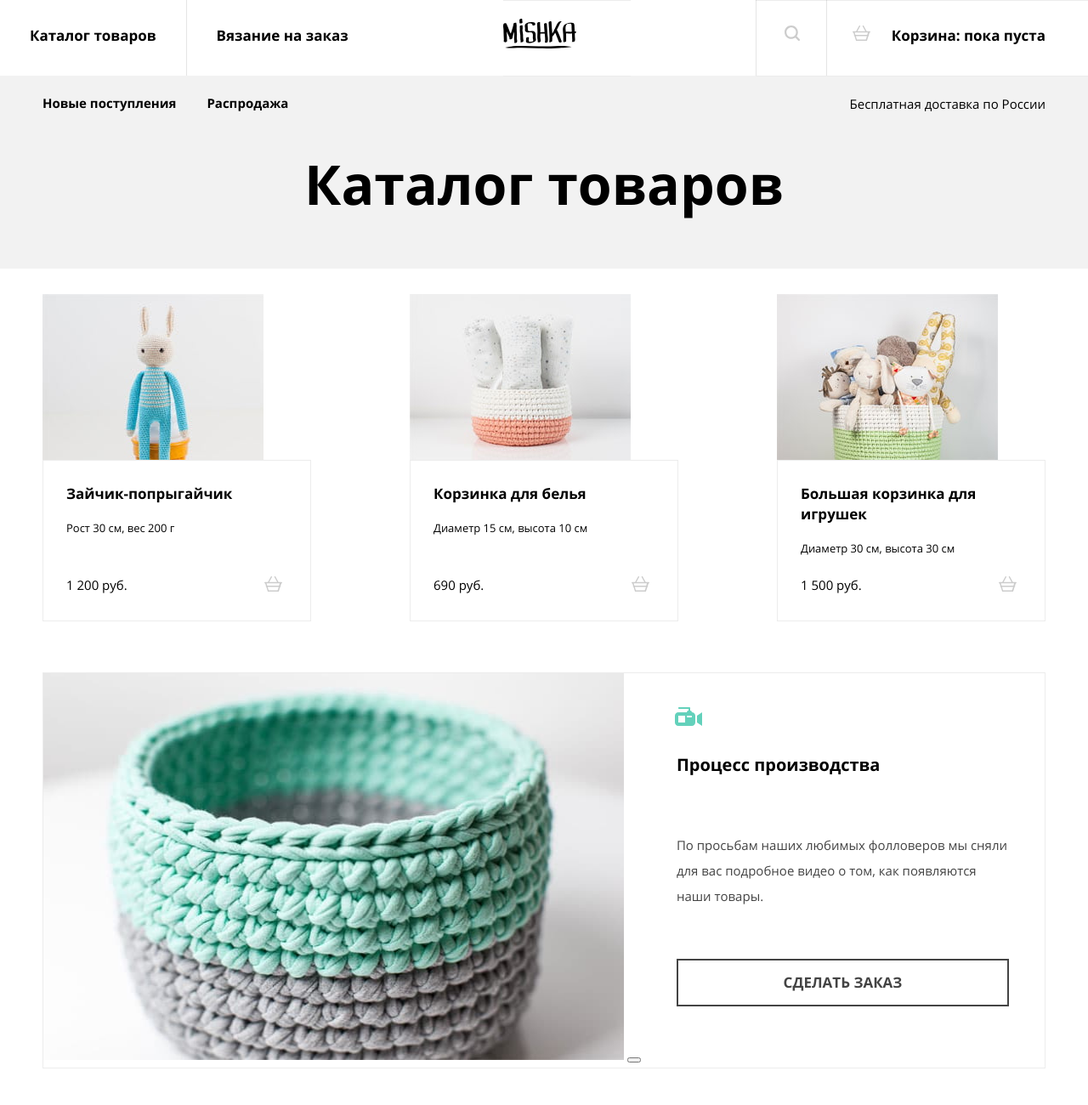
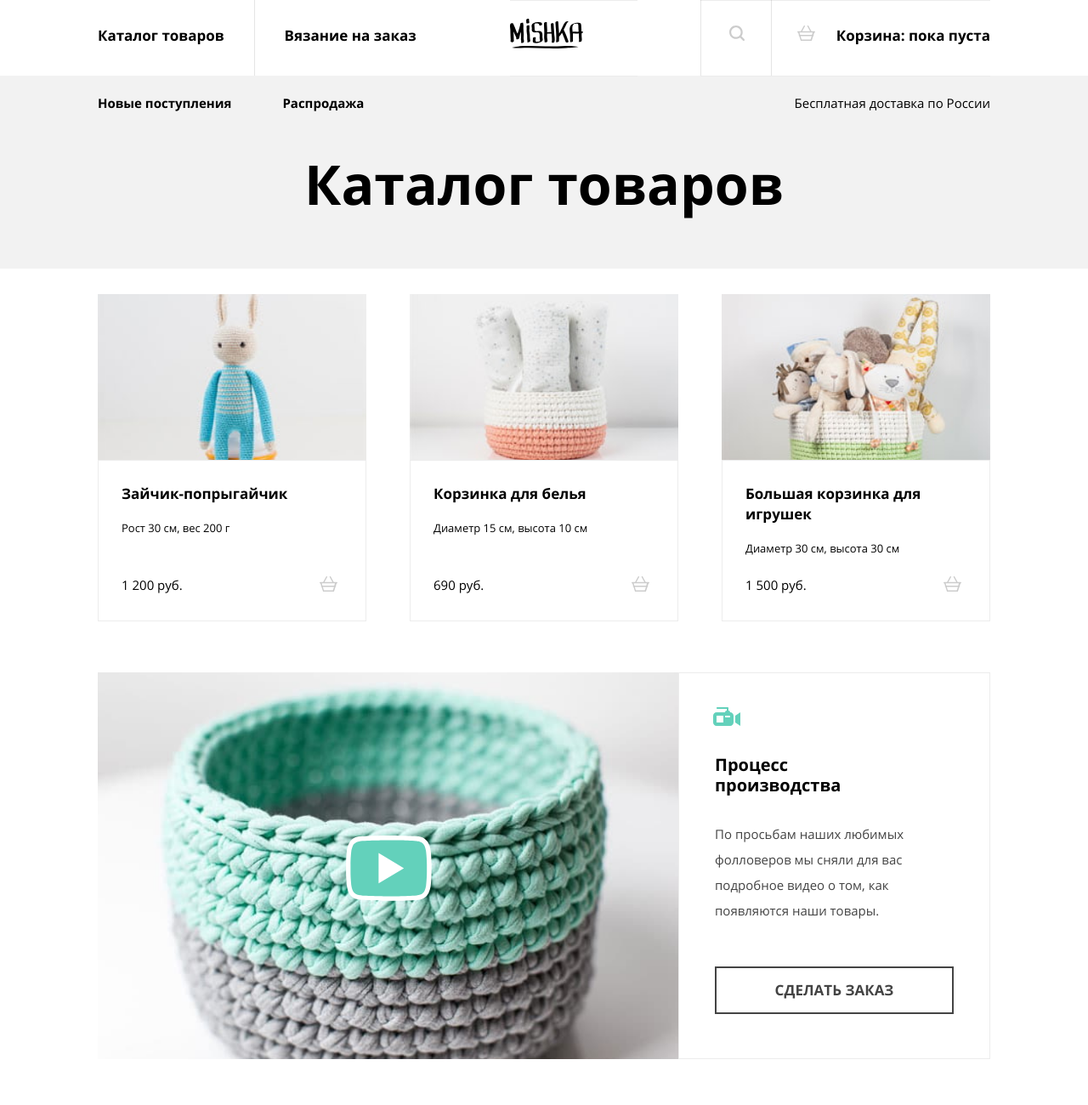
Before and after one commit to htmlacademy-adaptive/2221685-mishka-27, a website: page source/catalog.html in a window 1280 px wide. Shown: the top 1300 px of the page at 85% size. Drawn offline with nearby package versions, Linux system fonts and the light colour scheme; files that its build step writes are made by us from their sources.

Commit message:
adress comments

```diff
--- a/source/catalog.html
+++ b/source/catalog.html
@@ -144,7 +144,9 @@
       <h2 class="inform__title">Процесс производства</h2>
       <div class="inform__video">
         <img class="inform__image" src="img/video-basket.jpeg" width="260" height="150" alt="Процесс производства">
-        <button class="inform__video-button" type="button"></button>
+        <button class="inform__video-button" type="button">
+          <span class="visually-hidden">Включить видео</span>
+        </button>
       </div>
       <div class="inform__text-wrapper">
         <p class="inform__description">По просьбам наших любимых фолловеров мы сняли для вас подробное видео о
--- a/source/sass/blocks/catalog.scss
+++ b/source/sass/blocks/catalog.scss
@@ -1,15 +1,20 @@
 .catalog {
   @media (min-width: $tablet-width) {
-    margin-left: 50px;
-    margin-right: 50px;
+    padding-left: 50px;
+    padding-right: 50px;
+  }
+
+  @media (min-width: $desktop-width) {
+    width: 1050px;
+    margin-left: auto;
+    margin-right: auto;
+    padding: 0;
   }
 }
 
 .catalog__result-list {
   list-style-type: none;
   padding: 30px;
-  // padding-left: 30px;
-  // padding-right: 30px;
   margin: 0;
 
   @media (min-width: $tablet-width) {
@@ -18,8 +23,9 @@
   }
 
   @media (min-width: $desktop-width) {
-    display: flex;
-    justify-content: space-between;
+    display: grid;
+    grid-template-columns: 316px 316px 316px;
+    gap: 51px;
   }
 }
 
@@ -86,4 +92,9 @@
 
 .catalog__result-image {
   vertical-align: bottom;
+
+  @media (min-width: $desktop-width) {
+    width: 316px;
+    object-fit: cover;
+  }
 }
--- a/source/sass/blocks/contacts.scss
+++ b/source/sass/blocks/contacts.scss
@@ -1,9 +1,9 @@
 .contacts {
   @media (min-width: $desktop-width) {
-    display: flex;
-    flex-wrap: wrap;
-    flex-direction: column;
-    max-height: 630px;
+    display: grid;
+    grid-template-columns: 295px;
+    gap: 0 51px;
+    position: relative;
     width: 1050px;
     box-sizing: border-box;
     padding-left: 175px;
@@ -21,10 +21,8 @@
 
   @media (min-width: $desktop-width) {
     padding: 0;
-    order: 0;
-    max-width: 280px;
-    margin-right: 51px;
     margin-bottom: 85px;
+    margin-top: 79px;
   }
 }
 
@@ -79,8 +77,16 @@
 }
 
 .contacts__map {
+  height: 454px;
+
   @media (min-width: $desktop-width) {
-    order: 2;
+    height: 457px;
+  }
+
+  @media (min-width: $desktop-width) {
+    position: absolute;
+    top: 71px;
+    right: 0;
     width: 527px;
   }
 }
--- a/source/sass/blocks/form.scss
+++ b/source/sass/blocks/form.scss
@@ -36,11 +36,11 @@
   }
 
   @media (min-width: $desktop-width) {
-    width: 956px;
+    width: 930px;
     margin-left: auto;
     margin-right: auto;
     padding-left: 0;
-    padding-right: 128px;
+    padding-right: 115px;
     box-sizing: border-box;
   }
 }
@@ -59,7 +59,7 @@
   }
 
   @media (min-width: $desktop-width) {
-    width: 128px;
+    width: 115px;
   }
 }
 
--- a/source/sass/blocks/inform.scss
+++ b/source/sass/blocks/inform.scss
@@ -1,32 +1,40 @@
 .inform {
-  border: 1px solid #ececec;
-  margin: 30px 30px 0 30px;
+  padding: 30px 30px 0 30px;
 
   @media (min-width: $tablet-width) {
     display: flex;
     flex-direction: column;
-    margin-left: 50px;
-    margin-right: 50px;
+    padding-left: 50px;
+    padding-right: 50px;
   }
 
   @media (min-width: $desktop-width) {
     display: grid;
+    max-width: 1050px;
+    padding-left: 0;
+    padding-right: 0;
+    margin-left: auto;
+    margin-right: auto;
   }
 }
 
 .inform__title {
-  margin-left: 91px;
+  padding: 22px 13px 26px 91px;
+  margin: 0;
   font-size: 17px;
   line-height: 24px;
+  border: 1px solid #ececec;
 
   @media (min-width: $tablet-width) {
     order: 1;
     margin: 0;
     padding-left: 107px;
+    padding-bottom: 24px;
     font-size: 20px;
     background-image: url("../img/video.svg");
     background-repeat: no-repeat;
     background-position: center left 40px;
+    border-bottom: none;
   }
 
   @media (min-width: $desktop-width) {
@@ -34,11 +42,15 @@
     grid-row: 1 / 2;
     padding-top: 96px;
     padding-left: 42px;
+    padding-right: 130px;
     background-position: top 40px left 40px;
   }
 }
 
 .inform__video {
+  position: relative;
+  text-align: center;
+
   @media (min-width: $tablet-width) {
     order: 0;
   }
@@ -50,6 +62,10 @@
 }
 
 .inform__image {
+  display: inline-block;
+  vertical-align: bottom;
+  object-fit: cover;
+
   @media (min-width: $tablet-width) {
     min-width: 668px;
     height: 455px;
@@ -60,12 +76,27 @@
   }
 }
 
+.inform__video-button {
+  position: absolute;
+  left: 50%;
+  top: 50%;
+  margin-left: -50px;
+  margin-top: -36px;
+  border: 0;
+  background-image: url("../img/play.svg");
+  background-color: transparent;
+  width: 101px;
+  height: 77px;
+}
+
 .inform__text-wrapper {
   padding: 34px;
+  border: 1px solid #ececec;
+  border-top: none;
 
   @media (min-width: $tablet-width) {
     order: 2;
-    padding: 41px 42px 46px;
+    padding: 0 42px 46px;
   }
 }
 
@@ -86,7 +117,7 @@
   width: 100%;
   padding-top: 18px;
   padding-bottom: 18px;
-  margin-top: 59px;
+  margin-top: 40px;
   font-weight: 700;
   font-size: 18px;
   line-height: 16px;
@@ -100,4 +131,8 @@
   @media (min-width: $tablet-width) {
     font-size: 17px;
   }
+
+  @media (min-width: $desktop-width) {
+    margin-top: 51px;
+  }
 }
--- a/source/sass/blocks/informative-stand.scss
+++ b/source/sass/blocks/informative-stand.scss
@@ -34,8 +34,7 @@
   margin: 0;
 
   @media (min-width: $tablet-width) {
-    display: grid;
-    grid-template-columns: 50% 50%;
+    column-count: 2;
     padding: 0;
   }
 }
@@ -50,50 +49,26 @@
 
   &--flower {
     background-image: url("../img/flower.svg");
-
-    @media (min-width: $tablet-width) {
-      order: 0;
-    }
   }
 
   &--ruble {
     background-image: url("../img/ruble.svg");
-
-    @media (min-width: $tablet-width) {
-      order: 2;
-    }
   }
 
   &--heart {
     background-image: url("../img/heart.svg");
-
-    @media (min-width: $tablet-width) {
-      order: 4;
-    }
   }
 
   &--ball {
     background-image: url("../img/ball.svg");
-
-    @media (min-width: $tablet-width) {
-      order: 1;
-    }
   }
 
   &--rocket {
     background-image: url("../img/rocket.svg");
-
-    @media (min-width: $tablet-width) {
-      order: 3;
-    }
   }
 
   &--present {
     background-image: url("../img/present.svg");
-
-    @media (min-width: $tablet-width) {
-      order: 5;
-    }
   }
 
   @media (min-width: $tablet-width) {
--- a/source/sass/blocks/main-header.scss
+++ b/source/sass/blocks/main-header.scss
@@ -1,6 +1,4 @@
 .main-header {
-  display: flex;
-  flex-direction: column;
   background-color: #ffffff;
   margin-bottom: 1px;
 }
--- a/source/sass/blocks/main-nav.scss
+++ b/source/sass/blocks/main-nav.scss
@@ -2,10 +2,19 @@
   position: relative;
   text-align: center;
   font-weight: 700;
+  box-sizing: border-box;
 
   @media (min-width: $tablet-width) {
     display: flex;
     flex-wrap: wrap;
+    padding-left: 50px;
+    padding-right: 50px;
+  }
+
+  @media (min-width: $desktop-width) {
+    width: 1150px;
+    margin-left: auto;
+    margin-right: auto;
   }
 }
 
@@ -33,11 +42,6 @@
 .main-nav__logo {
   display: inline-block;
   height: 35px;
-
-
-  @media (min-width: $tablet-width) {
-    padding-left: 50px;
-  }
 
   @media (min-width: $desktop-width) {
     padding-left: 0;
@@ -71,6 +75,6 @@
     display: block;
     position: absolute;
     right: 50px;
-    top: 110px;
+    top: calc(100% + 20px);
   }
 }
--- a/source/sass/blocks/offer-list.scss
+++ b/source/sass/blocks/offer-list.scss
@@ -7,8 +7,17 @@
     display: flex;
     order: 3;
     position: absolute;
-    top: 89px;
+    top: 100%;
     left: 0;
+    padding-left: 50px;
+  }
+}
+
+.offer-list__item {
+  padding: 0 30px;
+
+  &:first-child {
+    padding-left: 0;
   }
 }
 
@@ -22,10 +31,6 @@
 
   @media (min-width: $desktop-width) {
     font-size: 15px;
-    padding: 20px  18px 20px 18px;
-
-    &--new-goods {
-      padding-left: 50px;
-    }
+    padding: 20px 0 20px;
   }
 }
--- a/source/sass/blocks/page-footer.scss
+++ b/source/sass/blocks/page-footer.scss
@@ -6,6 +6,13 @@
     padding-right: 50px;
     align-items: center;
     min-height: 143px;
+  }
+
+  @media (min-width: $desktop-width) {
+    width: 1150px;
+    margin-left: auto;
+    margin-right: auto;
+    box-sizing: border-box;
   }
 }
 
--- a/source/sass/blocks/product-demonstration.scss
+++ b/source/sass/blocks/product-demonstration.scss
@@ -100,8 +100,8 @@
 .product-demonstration__description-wrapper {
   @media (min-width: $tablet-width) {
     display: grid;
-    grid-template-columns: 50% 50%;
-    gap: 0 40px;
+    grid-template-columns: 1fr 334px;
+    gap: 0 42px;
   }
 
   @media (min-width: $desktop-width) {
@@ -119,6 +119,7 @@
     order: 3;
     width: 334px;
     height: 404px;
+    object-fit: cover;
   }
 
   @media (min-width: $desktop-width) {
--- a/source/sass/blocks/site-list.scss
+++ b/source/sass/blocks/site-list.scss
@@ -6,13 +6,15 @@
     display: flex;
     order: 2;
     position: absolute;
-    top: 89px;
+    top: 100%;
     left: 0;
+    padding-left: 30px;
   }
 
   @media (min-width: $desktop-width) {
     position: unset;
     order: 0;
+    padding-left: 0;
   }
 }
 
@@ -21,10 +23,14 @@
 
   @media (min-width: $tablet-width) {
     box-shadow: none;
+    padding: 0 18px;
   }
 
   @media (min-width: $desktop-width) {
+    padding: 0 35px;
+
     &:first-child {
+      padding-left: 0;
       border-right: 1px solid rgba(0, 0, 0, 0.1);
     }
   }
@@ -42,15 +48,11 @@
 
   @media (min-width: $tablet-width) {
     font-size: 15px;
-    padding: 20px  18px 20px 18px;
-
-    &--catalog {
-      padding-left: 50px;
-    }
+    padding: 20px 0 20px;
   }
 
   @media (min-width: $desktop-width) {
     font-size: 17px;
-    padding: 30px 35px 35px 35px;
+    padding: 30px 0 35px;
   }
 }
--- a/source/sass/blocks/user-list.scss
+++ b/source/sass/blocks/user-list.scss
@@ -38,7 +38,7 @@
     }
 
     &--cart {
-      padding: 30px 50px 35px 30px;
+      padding: 30px 0 35px 30px;
       border-left: 1px solid rgba(0, 0, 0, 0.1);
     }
   }
```
Also changed, not shown: source/index.html (+3 -6 lines), source/img/play.svg (added).
